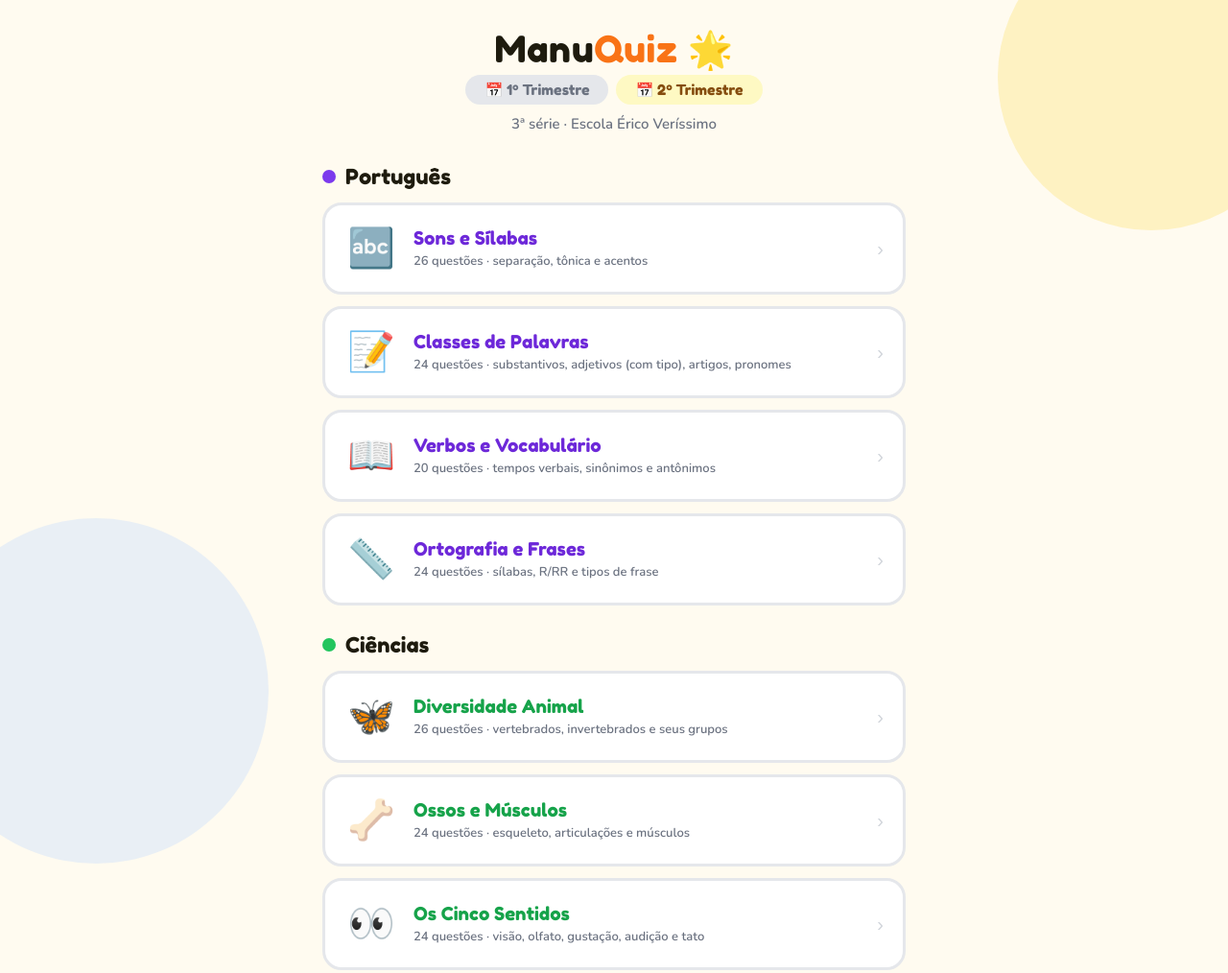
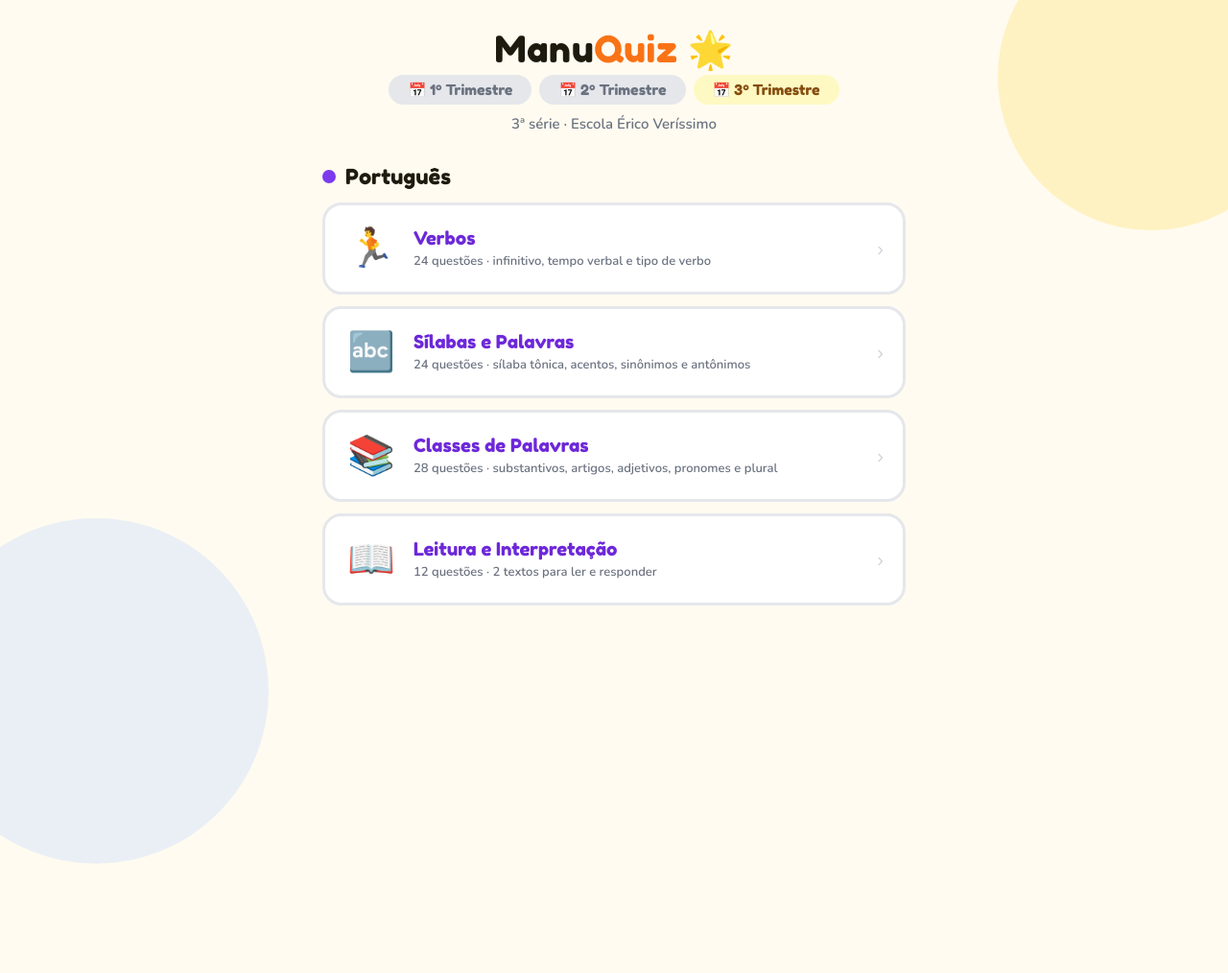
Before and after one commit to bcenturiao/manu-quiz, a plain HTML site: page index.html in a window 1280 px wide. Shown: the top 1014 px of the page at 96% size. After the commit the page ends 800 px from the top, so only its background shows below. Drawn offline with nearby package versions, Linux system fonts and the light colour scheme.

Commit message:
feat: add 3º Trimestre tab with 4 Português cards
Co-Authored-By: Claude Fable 5.1 <noreply@anthropic.com>

```diff
--- a/index.html
+++ b/index.html
@@ -118,7 +118,11 @@
     font-weight: 600;
   }
 
-  /* ---- SUBJECT SECTION ---- */
+  @media (max-width: 420px) {
+  .tab-btn { padding: 6px 12px; font-size: 13px; }
+}
+
+/* ---- SUBJECT SECTION ---- */
   .subject {
     margin-bottom: 28px;
   }
@@ -226,13 +230,57 @@
     <div class="logo">Manu<span>Quiz</span> 🌟</div>
     <div class="tabs">
       <button class="tab-btn" id="btn-t1" onclick="showTab('t1')">📅 1º Trimestre</button>
-      <button class="tab-btn active" id="btn-t2" onclick="showTab('t2')">📅 2º Trimestre</button>
+      <button class="tab-btn" id="btn-t2" onclick="showTab('t2')">📅 2º Trimestre</button>
+      <button class="tab-btn active" id="btn-t3" onclick="showTab('t3')">📅 3º Trimestre</button>
     </div>
     <div class="header-sub">3ª série · Escola Érico Veríssimo</div>
   </div>
 
-  <!-- 2º TRIMESTRE (ativo por padrão) -->
-  <div id="tab-t2">
+  <!-- 3º TRIMESTRE (ativo por padrão) -->
+  <div id="tab-t3">
+    <!-- PORTUGUÊS -->
+    <div class="subject">
+      <div class="subject-header">
+        <div class="subject-dot purple"></div>
+        <div class="subject-title">Português</div>
+      </div>
+      <a href="t3/portugues_1.html" class="quiz-card purple">
+        <div class="quiz-emoji">🏃</div>
+        <div class="quiz-info">
+          <div class="quiz-name">Verbos</div>
+          <div class="quiz-meta">24 questões · infinitivo, tempo verbal e tipo de verbo</div>
+        </div>
+        <div class="quiz-arrow">›</div>
+      </a>
+      <a href="t3/portugues_2.html" class="quiz-card purple">
+        <div class="quiz-emoji">🔤</div>
+        <div class="quiz-info">
+          <div class="quiz-name">Sílabas e Palavras</div>
+          <div class="quiz-meta">24 questões · sílaba tônica, acentos, sinônimos e antônimos</div>
+        </div>
+        <div class="quiz-arrow">›</div>
+      </a>
+      <a href="t3/portugues_3.html" class="quiz-card purple">
+        <div class="quiz-emoji">📚</div>
+        <div class="quiz-info">
+          <div class="quiz-name">Classes de Palavras</div>
+          <div class="quiz-meta">28 questões · substantivos, artigos, adjetivos, pronomes e plural</div>
+        </div>
+        <div class="quiz-arrow">›</div>
+      </a>
+      <a href="t3/portugues_4.html" class="quiz-card purple">
+        <div class="quiz-emoji">📖</div>
+        <div class="quiz-info">
+          <div class="quiz-name">Leitura e Interpretação</div>
+          <div class="quiz-meta">12 questões · 2 textos para ler e responder</div>
+        </div>
+        <div class="quiz-arrow">›</div>
+      </a>
+    </div>
+  </div><!-- /tab-t3 -->
+
+  <!-- 2º TRIMESTRE -->
+  <div id="tab-t2" style="display:none">
     <!-- PORTUGUÊS -->
     <div class="subject">
       <div class="subject-header">
@@ -490,10 +538,10 @@
 </div>
 <script>
   function showTab(id) {
-    document.getElementById('tab-t1').style.display = id === 't1' ? 'block' : 'none';
-    document.getElementById('tab-t2').style.display = id === 't2' ? 'block' : 'none';
-    document.getElementById('btn-t1').classList.toggle('active', id === 't1');
-    document.getElementById('btn-t2').classList.toggle('active', id === 't2');
+    ['t1', 't2', 't3'].forEach(t => {
+      document.getElementById('tab-' + t).style.display = id === t ? 'block' : 'none';
+      document.getElementById('btn-' + t).classList.toggle('active', id === t);
+    });
   }
 </script>
 </body>
```
